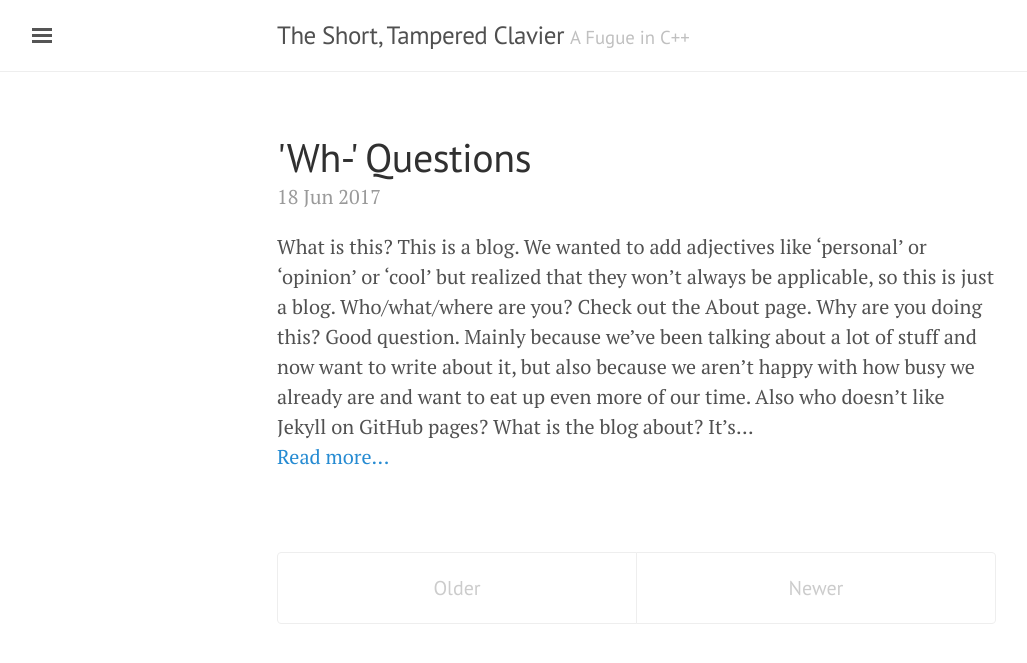
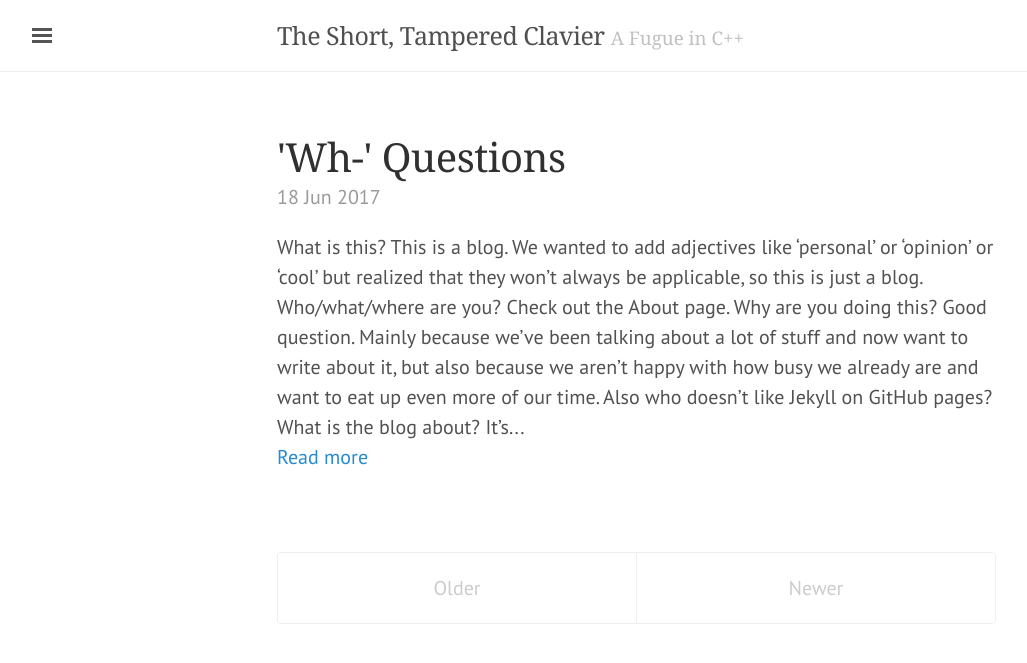
Before and after one commit to theshorttamperedclavier/theshorttamperedclavier.github.io, a Jekyll site: the page built from index.html, in a window 1280 px wide. Shown: the top 663 px of the page, without its empty margins (3-1030 px from the left). Built offline with Jekyll 4.4.1, drawn with Linux system fonts in a browser that asks for light colours; nearby versions of some CDN libraries; some web fonts are replaced; the list of posts is cut into pages by our own code.

Commit message:
Use PT Sans for body and PT Serif Caption for headings

```diff
--- a/_includes/head.html
+++ b/_includes/head.html
@@ -18,7 +18,7 @@
   <link rel="stylesheet" href="{{ site.baseurl }}/public/css/poole.css">
   <link rel="stylesheet" href="{{ site.baseurl }}/public/css/syntax.css">
   <link rel="stylesheet" href="{{ site.baseurl }}/public/css/lanyon.css">
-  <link rel="stylesheet" href="https://fonts.googleapis.com/css?family=PT+Serif:400,400italic,700%7CPT+Sans:400">
+  <link rel="stylesheet" href="https://fonts.googleapis.com/css?family=PT+Serif+Caption:400%7CPT+Sans:400,400italic,700">
   <link rel="stylesheet" href="//maxcdn.bootstrapcdn.com/font-awesome/4.1.0/css/font-awesome.min.css" >
 
   <!-- Icons -->
--- a/index.html
+++ b/index.html
@@ -17,7 +17,7 @@
     <div>
       {{ post.content | strip_html | truncatewords: 100 }}
     </div>
-    <a href="{{ site.baseurl }}{{ post.url }}">Read more...</a>
+    <a href="{{ site.baseurl }}{{ post.url }}">Read more</a>
 
   </div>
   {% endfor %}
--- a/public/css/lanyon.css
+++ b/public/css/lanyon.css
@@ -41,11 +41,11 @@
 }
 
 html {
-  font-family: "PT Serif", Georgia, "Times New Roman", serif;
+  font-family: "PT Sans", Helvetica, Arial, sans-serif;
 }
 
 h1, h2, h3, h4, h5, h6 {
-  font-family: "PT Sans", Helvetica, Arial, sans-serif;
+  font-family: "PT Serif Caption", Georgia, "Times New Roman", serif;
   font-weight: 400;
   color: #313131;
   letter-spacing: -.025rem;
@@ -148,7 +148,7 @@
   width: 14rem;
   visibility: hidden;
   overflow-y: auto;
-  font-family: "PT Sans", Helvetica, Arial, sans-serif;
+  font-family: "PT Serif Caption", Georgia, "Times New Roman", serif;
   font-size: .875rem; /* 15px */
   color: rgba(255,255,255,.6);
   background-color: #202020;
```
